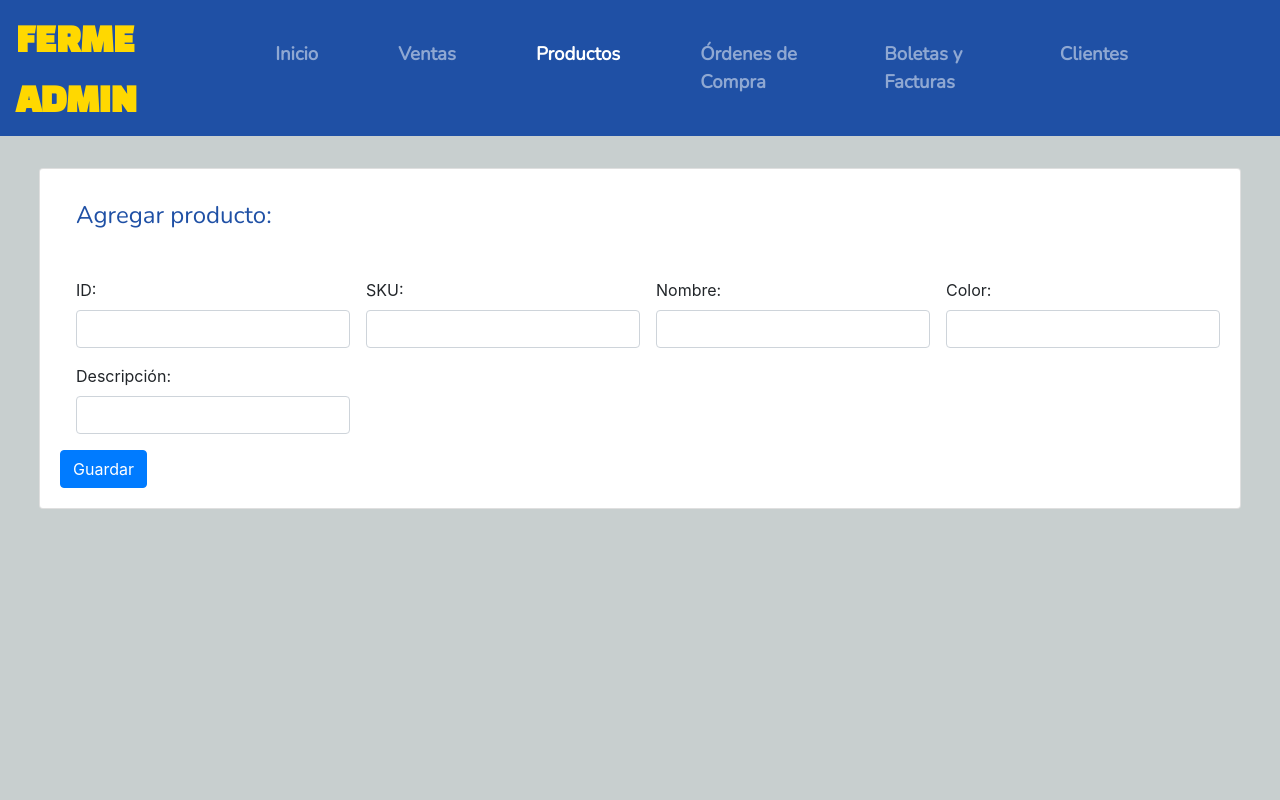
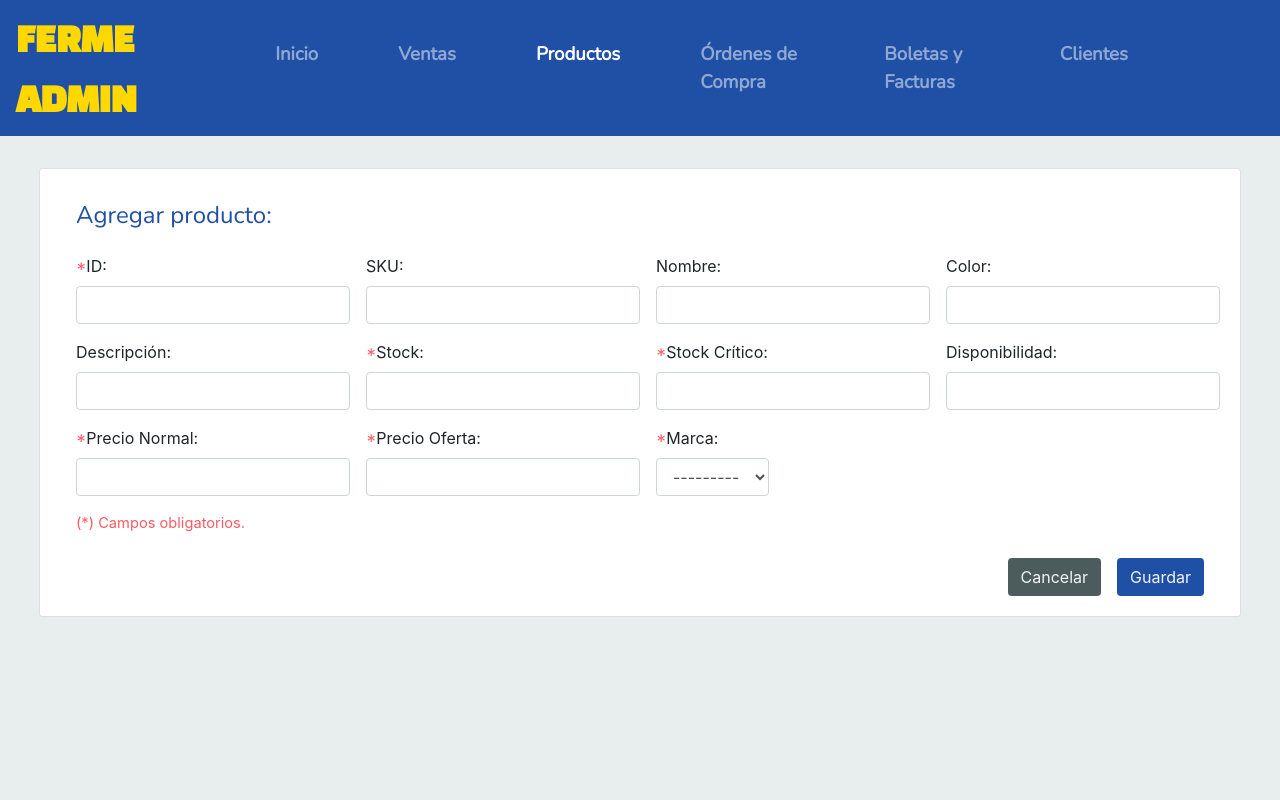
Before and after one commit to arial-10/ferme, a Django app: page /ferme-admin/productos/agregar-producto/ in a window 1280 px wide. Run offline with Django 3.2, Linux system fonts and the light colour scheme; data that the repository does not hold is empty; some libraries are stand-ins or nearby versions; some web fonts are replaced.

Commit message:
CRUD producto admin COMPLETO.

```diff
--- a/static/css/estilo_admin.css
+++ b/static/css/estilo_admin.css
@@ -7,7 +7,7 @@
     --blue: #1f50a5;
     --yellow: #ffd800;
     --dark: #4c5b5c;
-    --gray: #c8cfcf;
+    --gray: #e8eded;
     --light: #f2f4f7;
     --accent_1: #ff5964;
     --accent_2: #25ced1;
@@ -122,13 +122,22 @@ html, body {
     align-items: center;
 }
 
-.boton-buscar {
+.boton-admin-primary {
     background-color: var(--blue);
     color: var(--light);
 }
 
-.boton-buscar:hover {
+.boton-admin-primary:hover {
     color: var(--yellow);
+}
+
+.boton-admin-cancelar {
+     background-color: var(--dark);
+     color: var(--light);
+}
+
+.boton-admin-cancelar:hover {
+    color: var(--accent_1);
 }
 
 .filtro-producto-admin {
--- a/tienda/forms.py
+++ b/tienda/forms.py
@@ -38,7 +38,7 @@ class ProductoForm(ModelForm):
                     }),
                     'sku': forms.TextInput(attrs={
                         'class': 'form-control',
-                        'max-length': 20
+                        'max-length': 12
                     }),
                     'nombre': forms.TextInput(attrs={
                         'class': 'form-control',
--- a/tienda/templates/tienda/admin/productos/producto_form.html
+++ b/tienda/templates/tienda/admin/productos/producto_form.html
@@ -10,10 +10,10 @@
             <div class="card-body">
                 <form class="d-flex flex-column" action="" method="POST">
                     {% csrf_token %}
-                    <h4 class="subtitulo ml-3 mb-5" class="nunito-bold">Agregar producto:</h4>
+                    <h4 class="subtitulo ml-3 mb-4" class="nunito-bold">Agregar producto:</h4>
                     <div class="fila-form">
                         <div class="form-group d-flex flex-column ml-3">
-                            <label for="">ID:</label>
+                            <label for=""><span style="color: var(--accent_1)">*</span>ID:</label>
                             {{ form.producto_id }}
                         </div>
                         <div class="form-group d-flex flex-column ml-3">
@@ -35,10 +35,38 @@
                             <label for="">Descripción:</label>
                             {{ form.descripcion }}
                         </div>
+                        <div class="form-group d-flex flex-column ml-3">
+                            <label for=""><span style="color: var(--accent_1)">*</span>Stock:</label>
+                            {{ form.stock }}
+                        </div>
+                        <div class="form-group d-flex flex-column ml-3">
+                            <label for=""><span style="color: var(--accent_1)">*</span>Stock Crítico:</label>
+                            {{ form.stock_critico }}
+                        </div>
+                        <div class="form-group d-flex flex-column ml-3">
+                            <label for="">Disponibilidad:</label>
+                            {{ form.disponibilidad }}
+                        </div>
                     </div>
 
                     <div class="fila-form">
-                        <button type="submit" class="btn btn-primary">Guardar
+                        <div class="form-group d-flex flex-column ml-3">
+                            <label for=""><span style="color: var(--accent_1)">*</span>Precio Normal:</label>
+                            {{ form.precio_normal }}
+                        </div>
+                        <div class="form-group d-flex flex-column ml-3">
+                            <label for=""><span style="color: var(--accent_1)">*</span>Precio Oferta:</label>
+                            {{ form.precio_oferta }}
+                        </div>
+                        <div class="form-group d-flex flex-column ml-3">
+                            <label for=""><span style="color: var(--accent_1)">*</span>Marca:</label>
+                            {{ form.marca }}
+                        </div>
+                    </div>
+                    <p style='font-size:11pt; text-align:justify; color: var(--accent_1)' class="ml-3">(*) Campos obligatorios.</p>
+                    <div class="fila-form justify-content-end mr-3 mt-2">
+                        <a href="{% url 'cancelar_producto' %}" class="btn boton-admin-cancelar">Cancelar</a>
+                        <button type="submit" class="btn boton-admin-primary ml-3">Guardar
                         </button>
                     </div>
                 </form>
--- a/tienda/urls.py
+++ b/tienda/urls.py
@@ -8,11 +8,18 @@ urlpatterns = static(settings.STATIC_URL,
                      document_root=settings.STATIC_ROOT) + [
     path('', views.home, name='home'),
     # Rutas modulos de Ferme Admin
+    # Seccion Productos
     path('ferme-admin/', views.home_admin, name='admin'),
     path('ferme-admin/productos/', views.ver_productos_admin,
          name='productos_admin'),
     path('ferme-admin/obtener-productos/',
          views.obtener_productos_admin, name='obtener_productos'),
     path('ferme-admin/productos/agregar-producto/', views.agregar_producto,
-         name='agregar_producto')
+         name='agregar_producto'),
+    path('ferme-admin/productos/cancelar', views.cancelar_producto,
+         name='cancelar_producto'),
+    path('ferme-admin/productos/actualizar/<str:id>', views.actualizar_producto,
+         name='actualizar_producto'),
+    path('ferme-admin/productos/eliminar/<str:id>', views.eliminar_producto,
+         name='eliminar_producto')
 ]
--- a/tienda/views.py
+++ b/tienda/views.py
@@ -16,7 +16,12 @@ def home_admin(request):
 
 # =============== Seccion Producto ======================================
 def ver_productos_admin(request):
-    return render(request, 'tienda/admin/productos/productos.html')
+    marcas = Marca.objects.all();
+
+    return render(request, 'tienda/admin/productos/productos.html',
+                  {
+                    'marcas': marcas
+                  })
 
 
 def obtener_productos_admin(request):
@@ -49,7 +54,7 @@ def agregar_producto(request):
             model_instance = form.save(commit=False)
             model_instance.url_img = 'img/producto/' + model_instance.producto_id + '.jpg'
             model_instance.save()
-
+            messages.success(request, 'Producto agregado exitosamente.')
             return redirect('productos_admin')
     else:
         form = ProductoForm()
@@ -57,3 +62,37 @@ def agregar_producto(request):
                       {
                         'form': form
                       })
+
+
+def actualizar_producto(request, id):
+    producto = Producto.objects.get(producto_id=id)
+    if request.method == "POST":
+        form = ProductoForm(request.POST, instance=producto)
+        if form.is_valid():
+            form.save()
+            messages.success(request, 'Producto actualizado exitosamente.')
+            return redirect('productos_admin')
+    else:
+        form = ProductoForm(instance=producto)
+        return render(request, 'tienda/admin/productos/producto_form.html',
+                      {
+                          'form': form
+                      })
+
+
+def eliminar_producto(request, id):
+    producto = Producto.objects.get(producto_id=id)
+
+    if request.method == 'POST':
+        producto.delete()
+        messages.success(request, 'Producto eliminado exitosamente.')
+        return redirect('productos_admin')
+
+    return render(request, 'tienda/admin/productos/eliminar_producto.html',
+                  {
+                      'producto': producto
+                  })
+
+
+def cancelar_producto(request):
+    return redirect(reverse('productos_admin'))
```
Also changed, not shown: tienda/templates/tienda/admin/productos/eliminar_producto.html (added, +18 -0 lines), tienda/templates/tienda/admin/productos/productos.html (+34 -5 lines).
